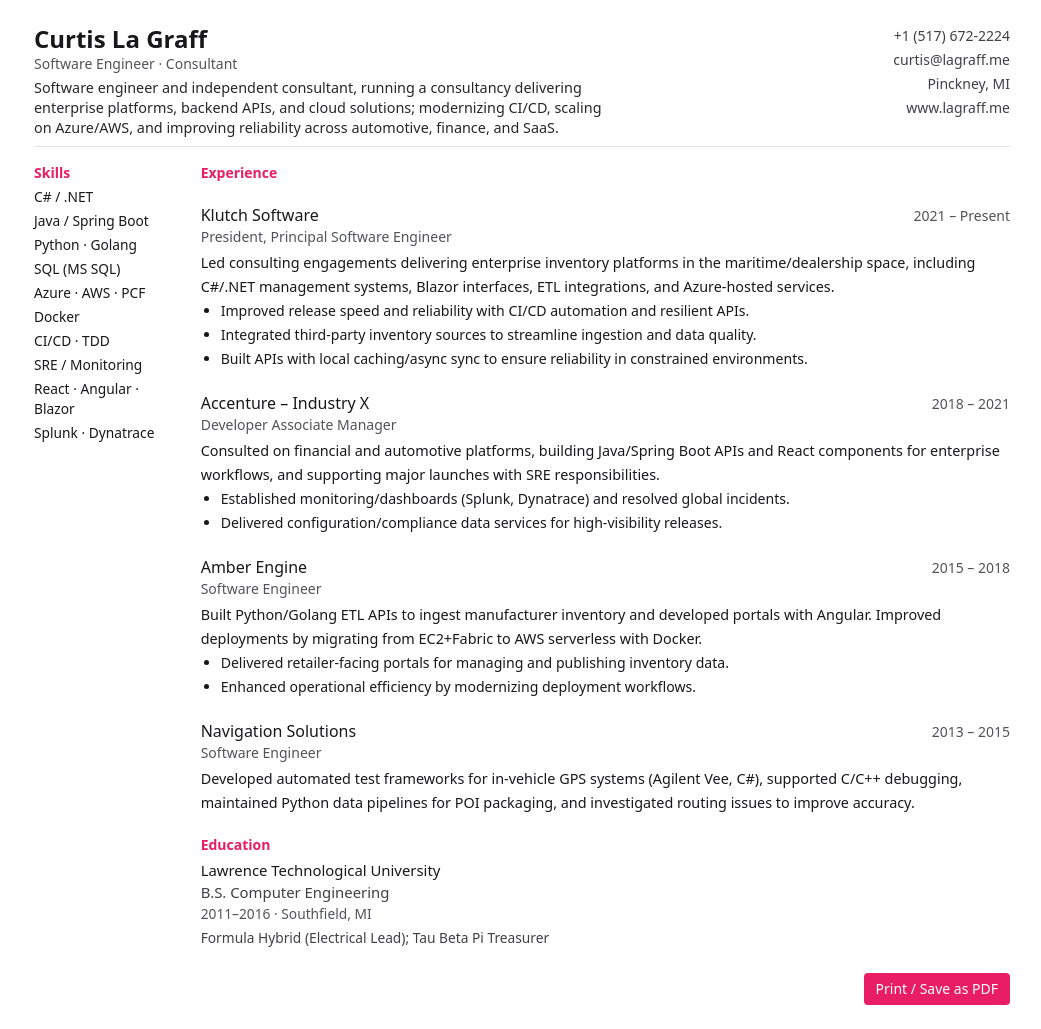
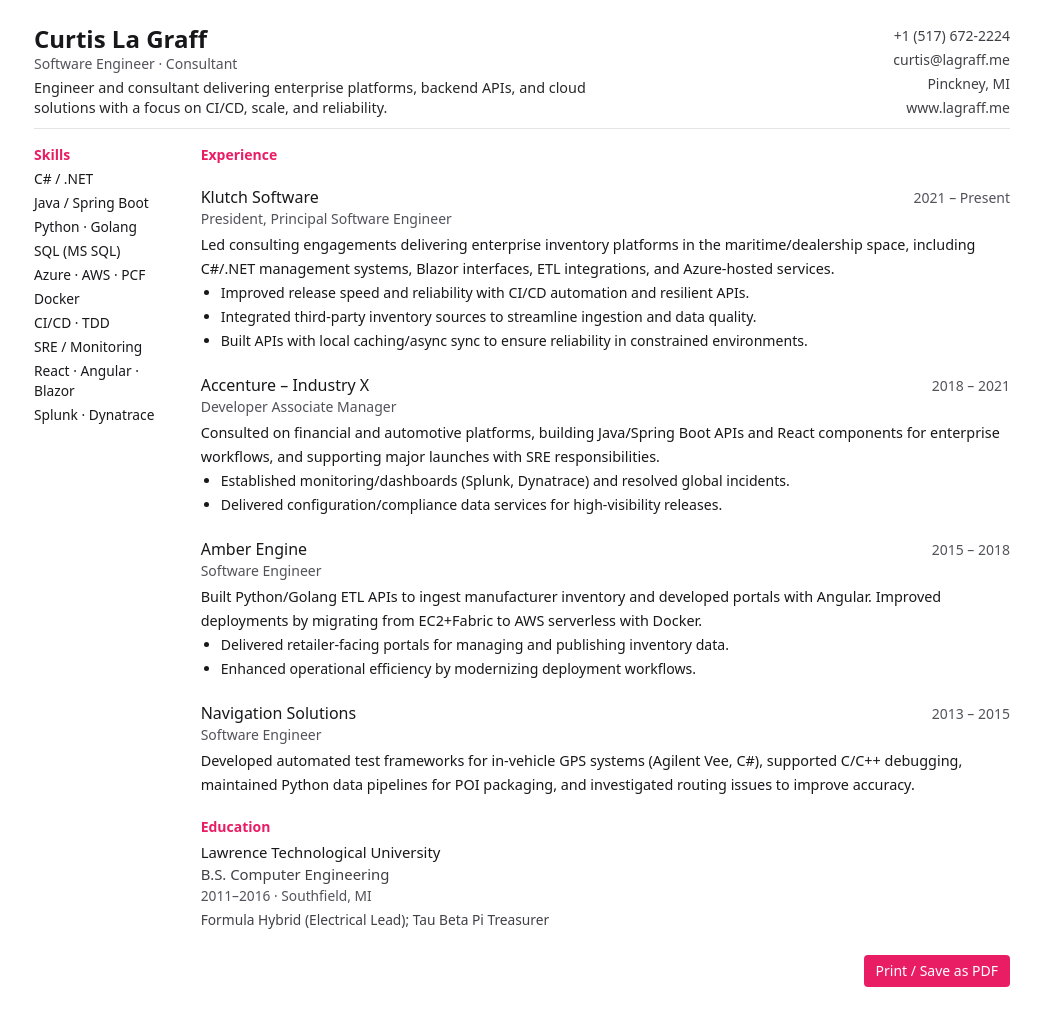
Before and after one commit to clagraff/clagraff.github.io, a Jekyll site: the page index.html, which Jekyll copies as it is, in a window 1280 px wide. Shown: the whole page, without its empty margins (118-1159 px from the left). Built offline with Jekyll 4.4.1, drawn with Linux system fonts in a browser that asks for light colours; nearby versions of some CDN libraries.

Commit message:
Update index.html

```diff
--- a/index.html
+++ b/index.html
@@ -23,7 +23,7 @@
         <h1 class="text-2xl font-semibold leading-tight">Curtis La Graff</h1>
         <p class="text-sm text-zinc-600">Software Engineer · Consultant</p>
         <p class="mt-1 text-[0.9rem] leading-5 text-zinc-800">
-          Software engineer and independent consultant, running a consultancy delivering enterprise platforms, backend APIs, and cloud solutions; modernizing CI/CD, scaling on Azure/AWS, and improving reliability across automotive, finance, and SaaS.
+          Engineer and consultant delivering enterprise platforms, backend APIs, and cloud solutions with a focus on CI/CD, scale, and reliability.
         </p>
       </div>
       <ul class="text-sm text-zinc-700 text-right leading-6">
```
